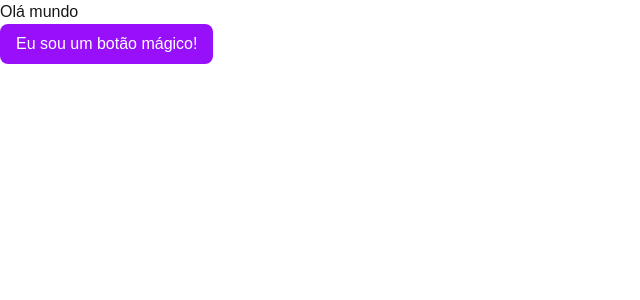
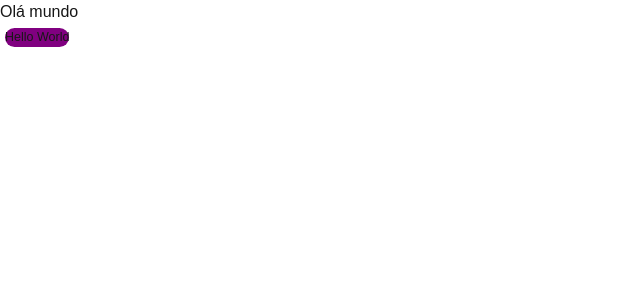
Before and after one commit to yoshtempest/manhwa-library, a Next.js app: page / in a window 1280 px wide. Shown: the top 300 px of the page, without its empty margins (0-640 px from the left). Built offline with nearby package versions, Linux system fonts and the light colour scheme.

Commit message:
new: now i'm using module.css

```diff
--- a/src/app/globals.css
+++ b/src/app/globals.css
@@ -14,8 +14,8 @@
 
 @media (prefers-color-scheme: dark) {
   :root {
-    --background: #0a0a0a;
-    --foreground: #ededed;
+    --background: #000000;
+    --foreground: #FFFFFF;
   }
 }
 
--- a/src/app/page.tsx
+++ b/src/app/page.tsx
@@ -1,10 +1,11 @@
-import MeuBotao from '@/components/button' // "@/" é um atalho para "src/"
+import Button from "../components/Button"
+
 
 export default function Home() {
   return (
     <div>
       <h1> Olá mundo</h1>
-      <MeuBotao />
+      <Button />
     </div>
   );
 }
--- /dev/null
+++ b/src/components/Button/index.tsx
@@ -0,0 +1,11 @@
+import styles from './styles.module.css'
+
+
+const Button = () => {
+    return (
+        <button className={styles.purple}> Hello World</button>
+    )
+}
+
+
+export default Button;
--- /dev/null
+++ b/src/components/Button/styles.module.css
@@ -0,0 +1,7 @@
+.purple {
+    background-color: purple;
+    border-radius: 20px;
+    cursor: pointer;
+    font-size: 12.5px;
+    margin-left: 5px;
+}
--- a/src/components/button.tsx
+++ /dev/null
@@ -1,7 +0,0 @@
-export default function MeuBotao() {
-    return (
-      <button className="bg-purple-600 text-white px-4 py-2 rounded-lg hover:bg-purple-800">  Eu sou um botão mágico!
-    {/* //   <button style={{ backgroundColor: 'purple', color: 'white' }}> */}
-      </button>
-    )
-}
```
